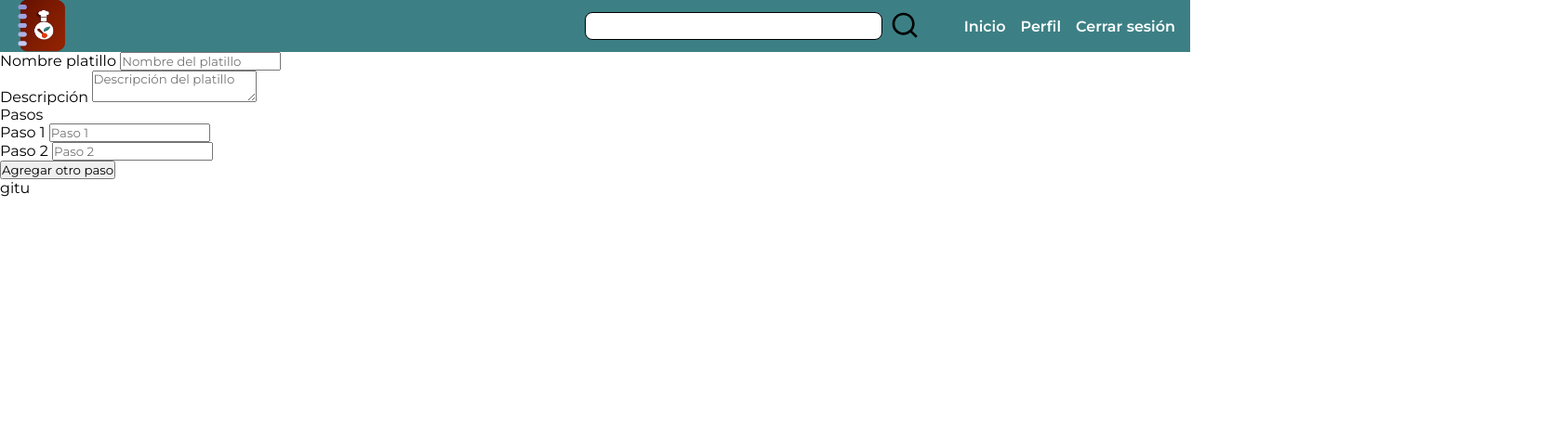
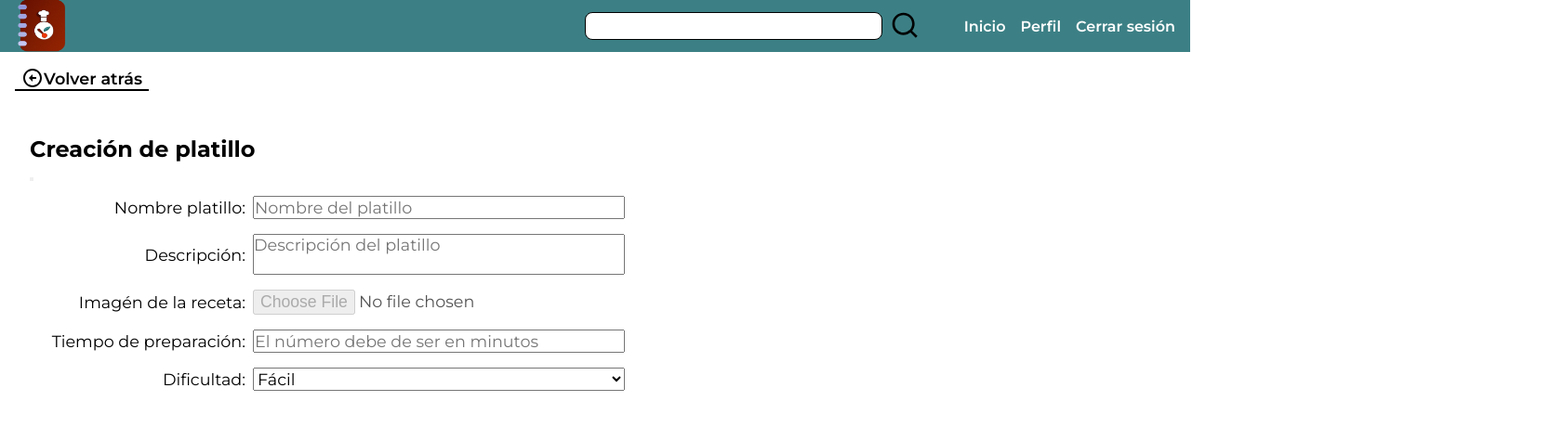
Before and after one commit to S4vianR/Recetario-Comunitario, a SvelteKit app in the folder RecetasUnidas/: page /crearReceta in a window 1280 px wide. Shown: the top 460 px of the page at 93% size, 1681 px wide, since content can reach past the window. Built offline with nearby package versions, Linux system fonts and the light colour scheme.

Commit message:
Added some functionality to crearReceta/

```diff
--- a/RecetasUnidas/src/routes/crearReceta/+page.svelte
+++ b/RecetasUnidas/src/routes/crearReceta/+page.svelte
@@ -1,178 +1,197 @@
 <script lang="ts">
-	import logo from '$lib/assets/logo-removebg.png';
-	import { onMount } from 'svelte';
+	import Nav from '../../components/Nav.svelte';
 
-	onMount(() => {
-		const logoElement = (document.getElementById('logo') as HTMLElement) || null;
+	const handleFocusDesctiption = () => {
+		const descripcion = document.getElementById('descripcion') as HTMLDivElement;
+		descripcion.classList.remove('hidden');
+		descripcion.classList.add('visible');
+	};
 
-		logoElement.addEventListener('click', () => {
-			window.location.href = '/feed';
-		});
-	});
-
-	const handlePasos = (event: any) => {
-		event.preventDefault();
-		const pasosCotainer = document.getElementById('pasos-container');
-		const pasos = document.getElementById('pasos');
-		const agregarPasos = document.getElementById('agregarPasos');
-
-		if (pasosCotainer && pasos && agregarPasos) {
-			const pasosLength = pasos.children.length;
-
-			if (agregarPasos.parentNode) {
-				agregarPasos.parentNode.removeChild(agregarPasos);
-			}
-
-			const paso = document.createElement('div');
-			const label = document.createElement('label');
-			const input = document.createElement('input');
-			const button = document.createElement('button');
-
-			label.setAttribute('for', `paso${pasosLength}`);
-			label.textContent = `Paso ${pasosLength}`;
-
-			input.setAttribute('type', 'text');
-			input.setAttribute('name', `paso${pasosLength}`);
-			input.setAttribute('id', `paso${pasosLength}`);
-			input.setAttribute('placeholder', `Paso ${pasosLength}`);
-
-			button.onclick = handlePasos;
-			button.textContent = 'Agregar otro paso';
-
-			paso.appendChild(label);
-			paso.appendChild(input);
-			pasosCotainer.appendChild(button);
-			pasos.appendChild(paso);
-		}
+	const handleConfirmDescription = () => {
+		const descripcion = document.getElementById('descripcion') as HTMLDivElement;
+		const descripcionPlatillo = document.getElementById(
+			'descripcionPlatillo'
+		) as HTMLTextAreaElement;
+		const descripcionTextArea = document.getElementById(
+			'descripcionTextArea'
+		) as HTMLTextAreaElement;
+		descripcionPlatillo.value = descripcionTextArea.value;
+		descripcion.classList.remove('visible');
+		descripcion.classList.add('hidden');
 	};
 </script>
 
+<Nav />
 <main>
-	<nav>
-		<img src={logo} alt="Logo" width="60" height="60" id="logo" />
-		<div class="first_div">
-			<div id="searchBarContainer">
-				<input type="search" name="searchBar" id="searchBar" />
-				<button>
-					<svg
-						xmlns="http://www.w3.org/2000/svg"
-						viewBox="0 0 24 24"
-						width="32"
-						height="32"
-						fill="currentColor"
+	<a href="/feed">
+		<svg xmlns="http://www.w3.org/2000/svg" viewBox="0 0 24 24" width="24" height="24"
+			><path
+				d="M12 2C17.52 2 22 6.48 22 12C22 17.52 17.52 22 12 22C6.48 22 2 17.52 2 12C2 6.48 6.48 2 12 2ZM12 20C16.42 20 20 16.42 20 12C20 7.58 16.42 4 12 4C7.58 4 4 7.58 4 12C4 16.42 7.58 20 12 20ZM12 11H16V13H12V16L8 12L12 8V11Z"
+			></path></svg
 		>
-						<path
-							d="M18.031 16.6168L22.3137 20.8995L20.8995 22.3137L16.6168 18.031C15.0769 19.263 13.124 20 11 20C6.032 20 2 15.968 2 11C2 6.032 6.032 2 11 2C15.968 2 20 6.032 20 11C20 13.124 19.263 15.0769 18.031 16.6168ZM16.0247 15.8748C17.2475 14.6146 18 12.8956 18 11C18 7.1325 14.8675 4 11 4C7.1325 4 4 7.1325 4 11C4 14.8675 7.1325 18 11 18C12.8956 18 14.6146 17.2475 15.8748 16.0247L16.0247 15.8748Z"
-						></path>
-					</svg>
-				</button>
-			</div>
-			<ul>
-				<li><a href="/feed">Inicio</a></li>
-				<li><a href="/perfil">Perfil</a></li>
-				<li><a href="/cerrarSesion">Cerrar sesión</a></li>
-			</ul>
-		</div>
-	</nav>
+		Volver atrás
+	</a>
+	<div class="formWrapper">
 		<form action="#">
+			<h2>Creación de platillo</h2>
+			<button></button>
 			<div>
-			<label for="nombrePlatillo">Nombre platillo</label>
+				<label for="nombrePlatillo">Nombre platillo:</label>
 				<input
 					type="text"
 					name="nombrePlatillo"
 					id="nombrePlatillo"
 					placeholder="Nombre del platillo"
+					required
 				/>
 			</div>
 			<div>
-			<label for="descripcionPlatillo">Descripción</label>
+				<label for="descripcionPlatillo">Descripción:</label>
 				<textarea
 					name="descripcionPlatillo"
 					id="descripcionPlatillo"
 					placeholder="Descripción del platillo"
+					on:focus={handleFocusDesctiption}
+					required
 				></textarea>
 			</div>
-		<div id="pasos-container">
-			<label for="pasos">Pasos</label>
-			<div id="pasos">
 			<div>
-					<label for="paso1">Paso 1</label>
-					<input type="text" name="paso1" id="paso1" placeholder="Paso 1" />
+				<label for="imagenReceta">Imagén de la receta:</label>
+				<input type="file" name="imagenReceta" id="imagenReceta" disabled />
 			</div>
 			<div>
-					<label for="paso2">Paso 2</label>
-					<input type="text" name="paso2" id="paso2" placeholder="Paso 2" />
+				<label for="tiempoPreparacion">Tiempo de preparación:</label>
+				<input
+					type="number"
+					name="tiempoPreparación"
+					id="tiempoPreparacion"
+					placeholder="El número debe de ser en minutos"
+					title="El número debe de ser en minutos"
+					required
+				/>
+			</div>
+			<div>
+				<label for="dificultad">Dificultad:</label>
+				<select name="dificultad" id="dificultad" required>
+					<option value="facil">Fácil</option>
+					<option value="medio">Medio</option>
+					<option value="dificil">Difícil</option>
+				</select>
+			</div>
+		</form>
+		<div id="descripcion" class="hidden">
+			<textarea id="descripcionTextArea" name="descripcionTextArea" rows="40" cols="120"></textarea>
+			<button on:click={handleConfirmDescription}>Confirmar</button>
 		</div>
 	</div>
-			<button on:click={handlePasos} id="agregarPasos"> Agregar otro paso </button>
-		</div>
-	</form>
-	gitu
 </main>
 
 <style>
-	nav {
-		background-color: #3c8085;
-		padding: 0.35rem 1rem;
-		display: flex;
-		flex-direction: row;
-		align-items: center;
-		justify-content: space-between;
-		height: 7svh;
+	.visible {
+		display: block;
+		visibility: visible;
 	}
 
-	nav #logo:hover {
-		cursor: pointer;
+	.hidden {
+		display: none;
+		visibility: collapse;
 	}
 
-	nav .first_div {
-		display: flex;
-		flex-direction: row;
-		align-items: center;
-		justify-content: flex-end;
-		gap: 3rem;
+	main {
+		height: 91svh;
+		padding: 1rem;
 	}
 
-	nav #searchBarContainer {
+	main > a {
 		display: flex;
 		flex-direction: row;
 		justify-content: center;
 		align-items: center;
-		gap: 0.5rem;
+		text-decoration: none;
+		color: #000;
+		font-weight: 600;
+		font-size: 1.1rem;
+		border-bottom: 2px solid #000;
+		width: 9rem;
+		transition:
+			color 0.5s ease-in-out,
+			fill 0.5s ease-in-out,
+			border-color 0.5s ease-in-out;
 	}
 
-	nav #searchBarContainer > button {
-		background-color: transparent;
-		border: none;
-		cursor: pointer;
+	main > a:hover {
+		color: #3c8085;
+		fill: #3c8085;
+		border-color: #3c8085;
 	}
 
-	nav #searchBarContainer > input[type='search'] {
-		padding: 0.3rem;
-		font-size: 0.875rem;
-		border-radius: 0.5rem;
-		border: 1px solid #000;
-		width: 20rem;
-		height: fit-content;
-	}
-
-	nav #searchBarContainer > input[type='search']:focus {
-		outline: 0.05rem solid #000;
-	}
-
-	nav ul {
+	form {
+		margin-top: 2rem;
+		padding: 1rem;
 		display: flex;
-		flex-direction: row;
+		flex-direction: column;
+		align-items: flex-start;
+		justify-content: flex-start;
+		height: 100%;
 		gap: 1rem;
 	}
 
-	nav ul li {
-		list-style: none;
+	form label {
+		font-size: 1.1rem;
 	}
 
-	nav ul li a {
-		color: white;
-		text-decoration: none;
-		font-weight: 600;
+	form input,
+	form textarea,
+	form select {
+		width: 25rem;
+		font-size: 1.1rem;
+	}
+
+	form textarea {
+		resize: none;
+	}
+
+	form div {
+		display: flex;
+		flex-direction: row;
+		justify-content: flex-end;
+		align-items: center;
+		gap: 0.5rem;
+		width: 40rem;
+	}
+
+	.formWrapper {
+		display: grid;
+		grid-template-columns: repeat(2, 1fr);
+	}
+
+	#descripcion {
+		display: flex;
+		flex-direction: column;
+		justify-content: center;
+		align-items: flex-end;
+		gap: 1.875rem;
+	}
+
+	#descripcion textarea {
+		padding: 0.5rem;
+	}
+
+	#descripcion textarea:focus {
+		border: none;
+		outline: 3px solid #3c8085;
+	}
+
+	#descripcion button {
+		padding: 0.5rem 1rem;
+		background-color: #3c8085;
+		color: #fff;
+		font-size: 1.1rem;
+		border: none;
+		border-radius: 0.5rem;
+		cursor: pointer;
+		transition:
+			background-color 0.5s ease-in-out,
+			color 0.5s ease-in-out;
 	}
 </style>
```
Lines whose indentation alone changed are shown as unchanged.
